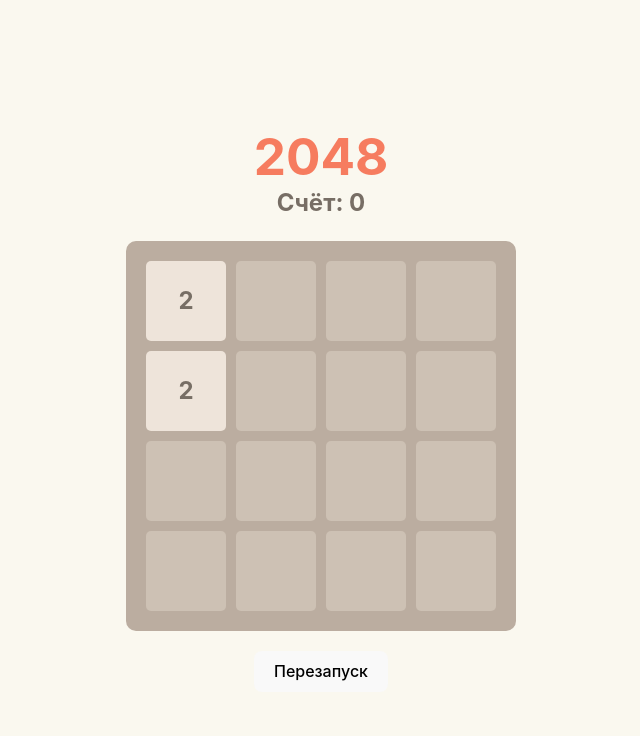
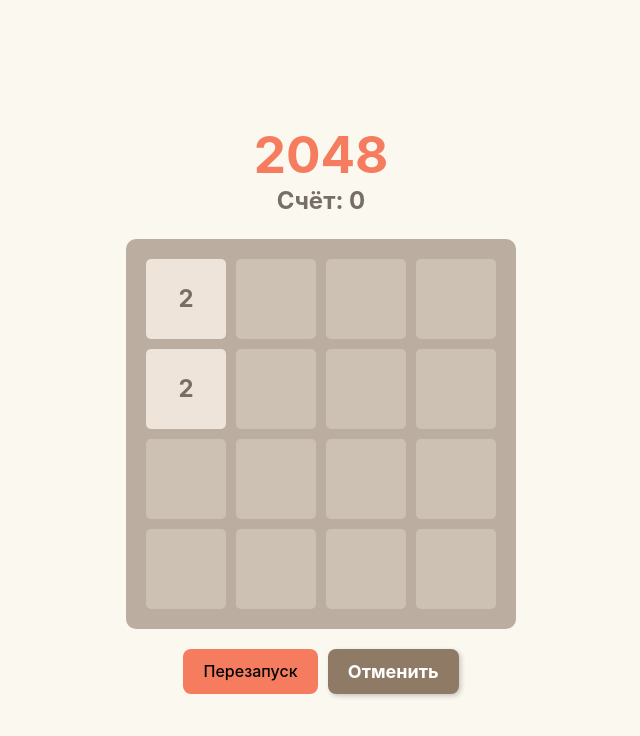
Before and after one commit to ArtemNaronov/2048, a Vue app: page / in a window 1280 px wide. Shown: the top 736 px of the page, without its empty margins (319-959 px from the left). Built offline with nearby package versions, Linux system fonts and the light colour scheme.

Commit message:
подстроил под мобилки

```diff
--- a/src/components/Game2048.vue
+++ b/src/components/Game2048.vue
@@ -4,6 +4,7 @@
     <div class="score-board">
       <p>Счёт: {{ score }}</p>
     </div>
+
     <div class="board" ref="boardRef">
       <div
         v-for="tile in board"
@@ -15,13 +16,16 @@
         {{ tile.value !== 0 ? tile.value : "" }}
       </div>
     </div>
-    <button @click="startGame" class="board-restart">Перезапуск</button>
+    <div class="board__btns">
+      <button @click="startGame" class="board-restart">Перезапуск</button>
+      <button @click="undoLastMove" class="undo-button">Отменить</button>
+    </div>
   </div>
 </template>
 
 <script setup lang="ts">
 import { ref, onMounted, onBeforeUnmount, computed } from "vue";
-import { initBoard, moveTiles } from "../utils/game";
+import { initBoard, moveTiles, undoMove } from "../utils/game";
 
 // Определение интерфейса плитки
 interface Tile {
@@ -48,7 +52,7 @@
 
 // Обработка движения плиток
 const handleMove = (direction: "ArrowLeft" | "ArrowRight" | "ArrowUp" | "ArrowDown"): void => {
-  const { board: newBoard, score: newScore } = moveTiles(board.value, direction);
+  const { board: newBoard, score: newScore } = moveTiles(board.value, direction, score.value);
   board.value = newBoard;
   score.value += newScore;
 };
@@ -61,14 +65,21 @@
   }
 };
 
+// Обработчик движения пальца (отключаем прокрутку)
+const handleTouchMove = (event: TouchEvent): void => {
+  event.preventDefault(); // Отключаем прокрутку страницы
+};
+
 // Обработчик начала касания (мобильные устройства)
 const handleTouchStart = (event: TouchEvent): void => {
+  event.preventDefault();
   touchStartX = event.touches[0].clientX;
   touchStartY = event.touches[0].clientY;
 };
 
 // Обработчик окончания касания
 const handleTouchEnd = (event: TouchEvent): void => {
+  event.preventDefault(); // Отключаем стандартное поведение
   const touchEndX = event.changedTouches[0].clientX;
   const touchEndY = event.changedTouches[0].clientY;
   detectSwipe(touchStartX, touchStartY, touchEndX, touchEndY);
@@ -91,10 +102,13 @@
 const detectSwipe = (startX: number, startY: number, endX: number, endY: number): void => {
   const diffX = startX - endX;
   const diffY = startY - endY;
-  if (Math.abs(diffX) > Math.abs(diffY)) {
-    handleMove(diffX > 0 ? "ArrowLeft" : "ArrowRight");
-  } else {
-    handleMove(diffY > 0 ? "ArrowUp" : "ArrowDown");
+
+  if(Math.abs(diffY) > 10 || Math.abs(diffX) > 10) {
+    if (Math.abs(diffX) > Math.abs(diffY)) {
+      handleMove(diffX > 0 ? "ArrowLeft" : "ArrowRight");
+    } else {
+      handleMove(diffY > 0 ? "ArrowUp" : "ArrowDown");
+    }
   }
 };
 
@@ -111,16 +125,24 @@
 
 onMounted(() => {
   startGame();
-  window.addEventListener("keydown", handleKeyDown);
-  document.addEventListener("touchstart", handleTouchStart, false);
-  document.addEventListener("touchend", handleTouchEnd, false);
+  document.addEventListener("touchstart", handleTouchStart, { passive: false });
+  document.addEventListener("touchmove", handleTouchMove, { passive: false });
+  document.addEventListener("touchend", handleTouchEnd, { passive: false });
 });
 
 onBeforeUnmount(() => {
-  window.removeEventListener("keydown", handleKeyDown);
   document.removeEventListener("touchstart", handleTouchStart);
+  document.removeEventListener("touchmove", handleTouchMove);
   document.removeEventListener("touchend", handleTouchEnd);
 });
+
+const undoLastMove = (): void => {
+  const previousState = undoMove();
+  if (previousState) {
+    board.value = previousState.board;
+    score.value = previousState.score;
+  }
+};
 </script>
 
 <style scoped>
@@ -152,6 +174,15 @@
   padding: 20px;
 }
 
+.board__btns {
+  display: flex;
+  gap: 10px;
+}
+
+.board-restart {
+  background-color: #f67c5f;
+}
+
 h1 {
   color: #f67c5f;
 }
@@ -170,6 +201,33 @@
   border-radius: 5px;
   transition: transform 0.2s ease-in-out;
   user-select: none;
+}
+
+.undo-button {
+  background-color: #8f7a66; /* Коричневый цвет в стиле 2048 */
+  color: #fff;
+  border: none;
+  padding: 12px 20px;
+  font-size: 18px;
+  font-weight: bold;
+  border-radius: 8px;
+  cursor: pointer;
+  transition: all 0.2s ease-in-out;
+  box-shadow: 2px 2px 5px rgba(0, 0, 0, 0.2);
+}
+
+.undo-button:hover {
+  background-color: #a58d7f; /* Светлее при наведении */
+}
+
+.undo-button:active {
+  transform: scale(0.95); /* Небольшой эффект нажатия */
+}
+
+.undo-button:disabled {
+  background-color: #ccc;
+  cursor: not-allowed;
+  box-shadow: none;
 }
 
 .tile-2 {
--- a/src/utils/game.ts
+++ b/src/utils/game.ts
@@ -43,7 +43,10 @@
   return false;
 };
 
-export const moveTiles = (board: Board, direction: string): { board: Board; score: number } => {
+export const moveTiles = (board: Board, direction: string, currentScore: number): { board: Board; score: number } => {
+  previousBoard = board.map(tile => ({ ...tile })); // Копируем предыдущее состояние
+  previousScore = currentScore;
+
   let newBoard: Board = board.map((tile, index) => ({
     ...tile,
     x: index % 4,
@@ -124,3 +127,13 @@
 
   return { board: newBoard, score };
 };
+
+let previousBoard: Board | null = null;
+let previousScore: number | null = null;
+
+export const undoMove = (): { board: Board; score: number } | null => {
+  if (previousBoard && previousScore !== null) {
+    return { board: previousBoard, score: previousScore };
+  }
+  return null;
+};
```
